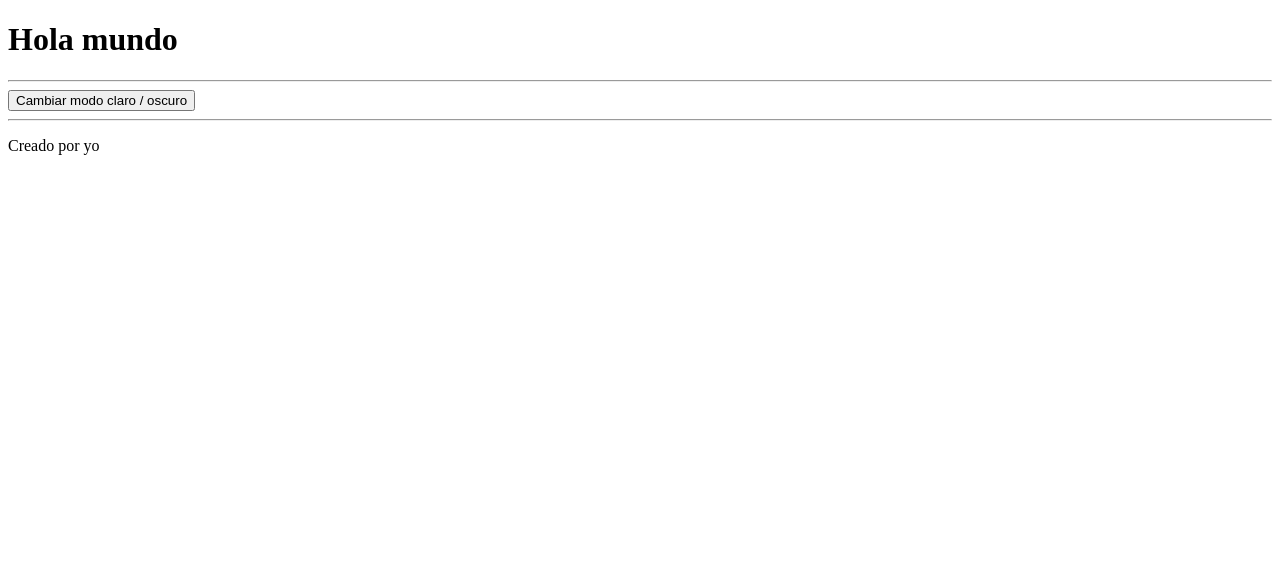
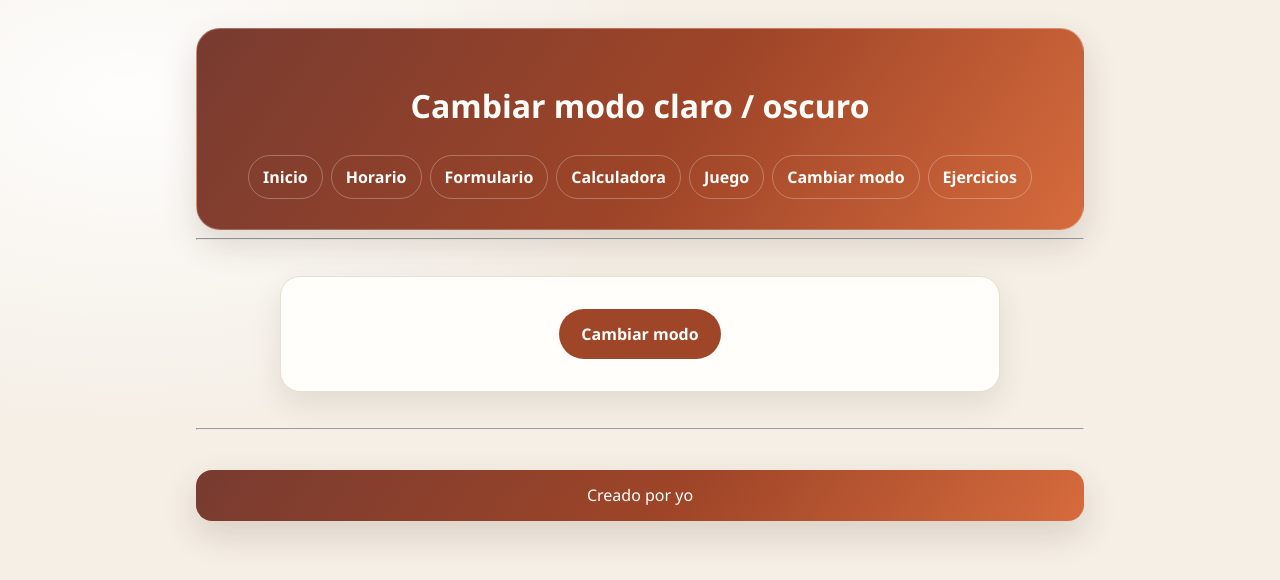
Before and after one commit to Imra577/P-gina-web-master, a plain HTML site: page P-gina-web-master-main/estilosJavaScript.html in a window 1280 px wide. Drawn offline with Linux system fonts and the light colour scheme.

Commit message:
Nico Paz

```diff
--- /dev/null
+++ b/P-gina-web-master-main/CSS/cambiarModo.css
@@ -0,0 +1,47 @@
+main {
+    max-width: 720px;
+    margin: 36px auto;
+    padding: 32px;
+    border: 1px solid #e8ded1;
+    border-radius: 20px;
+    background: #fffefa;
+    box-shadow: 0 12px 30px rgb(55 42 29 / 10%);
+    text-align: center;
+}
+
+main button {
+    padding: 12px 22px;
+    border: 0;
+    border-radius: 999px;
+    background: #9f4528;
+    color: #fffefa;
+    font: inherit;
+    font-weight: 700;
+    cursor: pointer;
+}
+
+main button:hover,
+main button:focus-visible {
+    background: #d66b3d;
+}
+
+main button:focus-visible {
+    outline: 3px solid #f5c66b;
+    outline-offset: 3px;
+}
+
+html.modo-oscuro main {
+    border-color: #59473c;
+    background: #29231f;
+    color: #f4ede5;
+}
+
+html.modo-oscuro main button {
+    background: #d66b3d;
+    color: #191613;
+}
+
+html.modo-oscuro main button:hover,
+html.modo-oscuro main button:focus-visible {
+    background: #f09262;
+}
--- a/P-gina-web-master-main/CSS/juego.css
+++ b/P-gina-web-master-main/CSS/juego.css
@@ -1,10 +1,11 @@
 :root {
-    --bg: #0f172a;
-    --panel: #111827;
-    --panel-soft: #1f2937;
-    --primary: #38bdf8;
-    --accent: #fbbf24;
-    --text: #e5e7eb;
+    color-scheme: light;
+    --bg: #f5efe6;
+    --panel: #fffefa;
+    --panel-soft: #efe5d8;
+    --primary: #9f4528;
+    --accent: #d66b3d;
+    --text: #243248;
 }
 
 * {
@@ -22,13 +23,21 @@ body {
     align-items: center;
     justify-content: flex-start;
     gap: 24px;
-    background: linear-gradient(135deg, var(--bg), #1e293b);
+    background:
+        radial-gradient(ellipse at 12% 10%, rgb(255 255 255 / 92%), transparent 34rem),
+        linear-gradient(145deg, #f5efe6, #ebe4da);
     color: var(--text);
     font-family: Arial, Helvetica, sans-serif;
 }
 
 header {
     width: min(100%, 900px);
+    padding: 24px;
+    border: 1px solid rgb(255 255 255 / 25%);
+    border-radius: 22px;
+    background: linear-gradient(125deg, #783b30, #9f4528 55%, #d66b3d);
+    box-shadow: 0 14px 34px rgb(75 42 25 / 18%);
+    color: #fffefa;
 }
 
 nav {
@@ -43,9 +52,9 @@ nav > a,
 nav .menu-ejercicios summary {
     display: inline-block;
     padding: 8px 14px;
-    border: 1px solid rgba(56, 189, 248, 0.35);
+    border: 1px solid rgb(255 255 255 / 28%);
     border-radius: 999px;
-    color: var(--text);
+    color: #fffefa;
     font-weight: 600;
     text-decoration: none;
     cursor: pointer;
@@ -55,8 +64,8 @@ nav > a:hover,
 nav > a:focus-visible,
 nav .menu-ejercicios summary:hover,
 nav .menu-ejercicios summary:focus-visible {
-    background: var(--panel-soft);
-    color: var(--primary);
+    background: #fffefa;
+    color: #9f4528;
 }
 
 .menu-ejercicios {
@@ -78,9 +87,9 @@ nav .menu-ejercicios summary:focus-visible {
     z-index: 10;
     min-width: 170px;
     padding: 8px;
-    border: 1px solid rgba(56, 189, 248, 0.35);
+    border: 1px solid rgb(255 255 255 / 24%);
     border-radius: 12px;
-    background: var(--panel);
+    background: #9f4528;
 }
 
 .submenu ul {
@@ -91,22 +100,22 @@ nav .menu-ejercicios summary:focus-visible {
 .submenu a {
     display: block;
     padding: 5px 8px;
-    color: var(--text);
+    color: #fffefa;
     text-decoration: none;
 }
 
 .submenu a:hover,
 .submenu a:focus-visible {
-    color: var(--primary);
+    color: #f5c66b;
 }
 
 .juego {
     width: min(90vw, 700px);
     padding: 28px;
-    background: rgba(17, 24, 39, 0.9);
-    border: 1px solid rgba(56, 189, 248, 0.3);
+    background: rgb(255 254 250 / 90%);
+    border: 1px solid #e8ded1;
     border-radius: 20px;
-    box-shadow: 0 20px 50px rgba(0, 0, 0, 0.35);
+    box-shadow: 0 18px 48px rgb(55 42 29 / 14%);
 }
 
 h1 {
@@ -139,7 +148,7 @@ button:hover {
 }
 
 button:focus-visible {
-    outline: 3px solid var(--primary);
+    outline: 3px solid #f5c66b;
     outline-offset: 3px;
 }
 
@@ -151,14 +160,14 @@ button:focus-visible {
 
 .reiniciar {
     background: var(--accent);
-    color: #111827;
+    color: #243248;
 }
 
 .resultado {
     margin-bottom: 20px;
     padding: 18px;
     border-radius: 12px;
-    background: rgba(31, 41, 55, 0.7);
+    background: #f5efe6;
     text-align: center;
 }
 
--- /dev/null
+++ b/P-gina-web-master-main/CSS/temaGlobal.css
@@ -0,0 +1,151 @@
+html.modo-oscuro {
+    color-scheme: dark;
+}
+
+html.modo-oscuro body {
+    background: #000000;
+    color: #f4ede5;
+}
+
+html.modo-oscuro header,
+html.modo-oscuro footer {
+    background: linear-gradient(125deg, #34211b, #5c3023 55%, #783b30);
+    color: #fffefa;
+}
+
+html.modo-oscuro nav > a,
+html.modo-oscuro nav .menu-ejercicios summary {
+    border-color: rgb(255 255 255 / 28%);
+    color: #fffefa;
+}
+
+html.modo-oscuro nav > a:hover,
+html.modo-oscuro nav > a:focus-visible,
+html.modo-oscuro nav .menu-ejercicios summary:hover,
+html.modo-oscuro nav .menu-ejercicios summary:focus-visible {
+    background: #fffefa;
+    color: #5c3023;
+}
+
+html.modo-oscuro header nav .submenu {
+    background: #5c3023;
+}
+
+html.modo-oscuro body > h2 {
+    color: #f09262;
+}
+
+html.modo-oscuro body > ul,
+html.modo-oscuro .juego,
+html.modo-oscuro .contenedor,
+html.modo-oscuro form fieldset,
+html.modo-oscuro body > table {
+    border-color: #59473c;
+    background: #29231f;
+    color: #f4ede5;
+}
+
+html.modo-oscuro body > ul {
+    box-shadow: 0 10px 28px rgb(0 0 0 / 28%);
+}
+
+html.modo-oscuro body > table th,
+html.modo-oscuro body > table td {
+    border-color: #59473c;
+}
+
+html.modo-oscuro body > table th {
+    background: #5c3023;
+}
+
+html.modo-oscuro body > table td.ENT,
+html.modo-oscuro body > table td.DIG,
+html.modo-oscuro body > table td.ING,
+html.modo-oscuro body > table td.BDD,
+html.modo-oscuro body > table td.LLMM,
+html.modo-oscuro body > table td.SI,
+html.modo-oscuro body > table td.PROG,
+html.modo-oscuro body > table td.IPE,
+html.modo-oscuro body > table td.PIDA,
+html.modo-oscuro body > table td.SAS {
+    background: #39312b;
+    color: #f4ede5;
+}
+
+html.modo-oscuro form fieldset legend {
+    color: #f09262;
+}
+
+html.modo-oscuro form input[type="text"],
+html.modo-oscuro form input[type="email"],
+html.modo-oscuro form textarea,
+html.modo-oscuro #pantalla {
+    border-color: #59473c;
+    background: #191613;
+    color: #f4ede5;
+}
+
+html.modo-oscuro form input[type="reset"] {
+    background: #59473c;
+    color: #f4ede5;
+}
+
+html.modo-oscuro .enlaces-cr7 a {
+    border-color: #8c5137;
+    background: #29231f;
+    color: #f4ede5;
+}
+
+html.modo-oscuro .enlaces-cr7 a:hover,
+html.modo-oscuro .enlaces-cr7 a:focus-visible {
+    background: #5c3023;
+}
+
+html.modo-oscuro .carrusel {
+    border-color: #29231f;
+    background: #39312b;
+}
+
+html.modo-oscuro .carrusel-control {
+    background: #5c3023;
+}
+
+html.modo-oscuro .juego h1 {
+    color: #f09262;
+}
+
+html.modo-oscuro .juego .eleccion,
+html.modo-oscuro .juego .stats,
+html.modo-oscuro .juego .resultado {
+    background: #39312b;
+    color: #f4ede5;
+}
+
+html.modo-oscuro .juego .reiniciar {
+    background: #d66b3d;
+    color: #191613;
+}
+
+html.modo-oscuro .juego .stats strong {
+    color: #f09262;
+}
+
+html.modo-oscuro .operacion {
+    background: #d66b3d;
+    color: #191613;
+}
+
+html.modo-oscuro .igual {
+    background: #657f68;
+    color: #fffefa;
+}
+
+html.modo-oscuro .clear {
+    background: #9f4528;
+    color: #fffefa;
+}
+
+html.modo-oscuro .carrusel-control:focus-visible,
+html.modo-oscuro button:focus-visible {
+    outline-color: #f5c66b;
+}
--- a/P-gina-web-master-main/estilosJavaScript.html
+++ b/P-gina-web-master-main/estilosJavaScript.html
@@ -3,20 +3,42 @@
   <head>
     <meta charset="UTF-8" />
     <meta name="viewport" content="width=device-width, initial-scale=1.0" />
-    <title>Cambio de estilo</title>
+    <title>Cambiar modo</title>
 
-    <link id="tema claro" rel="stylesheet" href="../css/estilosJavaScript.css">
-    <link id="tema oscuro" rel="stylesheet" href="../css/estilosJavaScriptOscuro.css">
+    <link rel="stylesheet" href="CSS/index.css">
+    <link rel="stylesheet" href="CSS/cambiarModo.css">
+    <link rel="stylesheet" href="CSS/temaGlobal.css">
 
-    <script src="js/cambiarmodo.js"></script>
+    <script src="js/cambiarmodo.js" defer></script>
   </head>
   <body>
     <header>
-      <h1>Hola mundo</h1>
+      <h1>Cambiar modo claro / oscuro</h1>
+      <nav>
+        <a href="index.html">Inicio</a>
+        <a href="horario.html">Horario</a>
+        <a href="formulario.html">Formulario</a>
+        <a href="Tema3/ejemplo.html">Calculadora</a>
+        <a href="juego.html">Juego</a>
+        <a href="estilosJavaScript.html">Cambiar modo</a>
+        <details class="menu-ejercicios">
+          <summary>Ejercicios</summary>
+          <div class="submenu">
+            <ul>
+              <li><a href="ACT1.html">Ejercicio 1</a></li>
+              <li><a href="ACT2.html">Ejercicio 2</a></li>
+              <li><a href="ACT3.html">Ejercicio 3</a></li>
+              <li><a href="ACT1pdf2.html">Ejercicio 4</a></li>
+              <li><a href="ACT2pdf2.html">Ejercicio 5</a></li>
+              <li><a href="ACT3pdf2.html">Ejercicio 6</a></li>
+            </ul>
+          </div>
+        </details>
+      </nav>
     </header>
     <hr />
     <main>
-      <button onclick="">Cambiar modo claro / oscuro</button>
+      <button id="cambiar-modo" type="button" aria-pressed="false">Cambiar modo</button>
     </main>
     <hr />
     <footer>
--- a/P-gina-web-master-main/js/cambiarmodo.js
+++ b/P-gina-web-master-main/js/cambiarmodo.js
@@ -1,9 +1,27 @@
-alert("el JS se ejecuta correctamente")
+const CLAVE_TEMA = "tema-color";
 
-function cambiamodo(){
-    alert("Se cambia el colo de la web");
+function aplicarTema(modoOscuroActivo) {
+    document.documentElement.classList.toggle("modo-oscuro", modoOscuroActivo);
 
-    const enlace = document.getElementById("tema-oscuro");
+    const botonCambiarModo = document.getElementById("cambiar-modo");
+    if (botonCambiarModo) {
+        botonCambiarModo.setAttribute("aria-pressed", String(modoOscuroActivo));
+    }
+}
 
-    enlace.disable = !enlace.disable;
+aplicarTema(localStorage.getItem(CLAVE_TEMA) === "oscuro");
+
+const botonCambiarModo = document.getElementById("cambiar-modo");
+if (botonCambiarModo) {
+    botonCambiarModo.addEventListener("click", function () {
+        const modoOscuroActivo = !document.documentElement.classList.contains("modo-oscuro");
+        localStorage.setItem(CLAVE_TEMA, modoOscuroActivo ? "oscuro" : "claro");
+        aplicarTema(modoOscuroActivo);
+    });
 }
+
+window.addEventListener("storage", function (evento) {
+    if (evento.key === CLAVE_TEMA) {
+        aplicarTema(evento.newValue === "oscuro");
+    }
+});
```
Also changed, not shown: P-gina-web-master-main/ACT1.html (+1 -0 lines), P-gina-web-master-main/ACT1pdf2.html (+1 -0 lines), P-gina-web-master-main/ACT2.html (+1 -0 lines), P-gina-web-master-main/ACT2pdf2.html (+1 -0 lines), P-gina-web-master-main/ACT3.html (+1 -0 lines), P-gina-web-master-main/ACT3pdf2.html (+1 -0 lines), P-gina-web-master-main/Tema3/ejemplo.html (+3 -0 lines), P-gina-web-master-main/formulario.html (+3 -0 lines), P-gina-web-master-main/horario.html (+3 -0 lines), P-gina-web-master-main/index.html (+3 -0 lines), P-gina-web-master-main/juego.html (+4 -1 lines).
